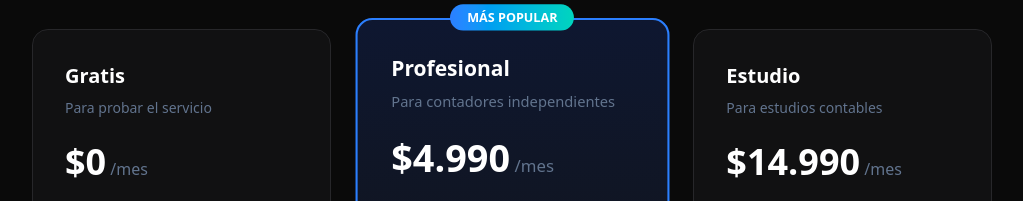
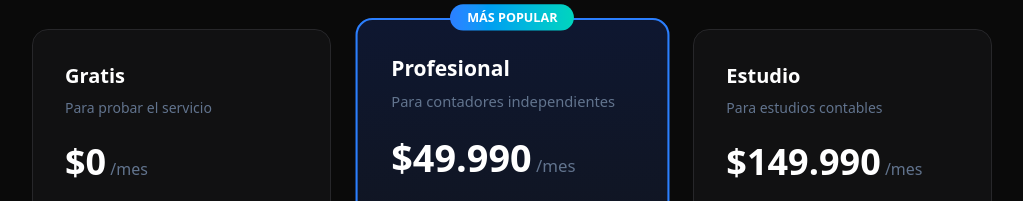
Before and after one commit to GinoGC01/AuditAi-site, an Astro site: page / in a window 1280 px wide. Shown: the part 5171-5372 px from the top of the page, without its empty margins (128-1151 px from the left). Built offline with nearby package versions, Linux system fonts and the light colour scheme; Astro itself is replaced by a stand-in of ours.

Commit message:
update Prices

```diff
--- a/src/pages/index.astro
+++ b/src/pages/index.astro
@@ -286,7 +286,7 @@ import { Image } from 'astro:assets'
             <h3 class="text-white font-bold text-xl mb-2">Profesional</h3>
             <p class="text-slate-500 text-sm mb-6">Para contadores independientes</p>
             <div class="mb-6">
-              <span class="text-4xl font-bold text-white">$4.990</span>
+              <span class="text-4xl font-bold text-white">$49.990</span>
               <span class="text-slate-500">/mes</span>
             </div>
             <ul class="space-y-3 mb-8">
@@ -307,7 +307,7 @@ import { Image } from 'astro:assets'
             <h3 class="text-white font-bold text-xl mb-2">Estudio</h3>
             <p class="text-slate-500 text-sm mb-6">Para estudios contables</p>
             <div class="mb-6">
-              <span class="text-4xl font-bold text-white">$14.990</span>
+              <span class="text-4xl font-bold text-white">$149.990</span>
               <span class="text-slate-500">/mes</span>
             </div>
             <ul class="space-y-3 mb-8">
```
